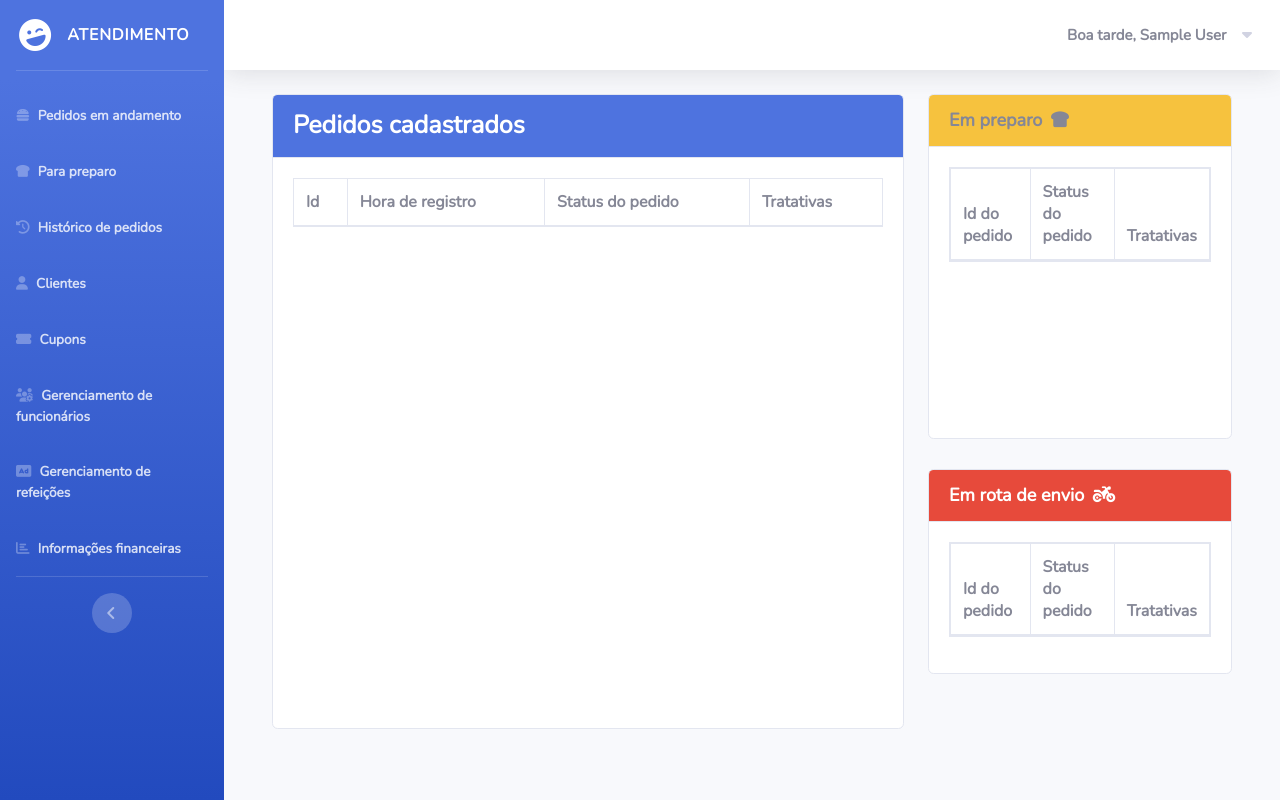
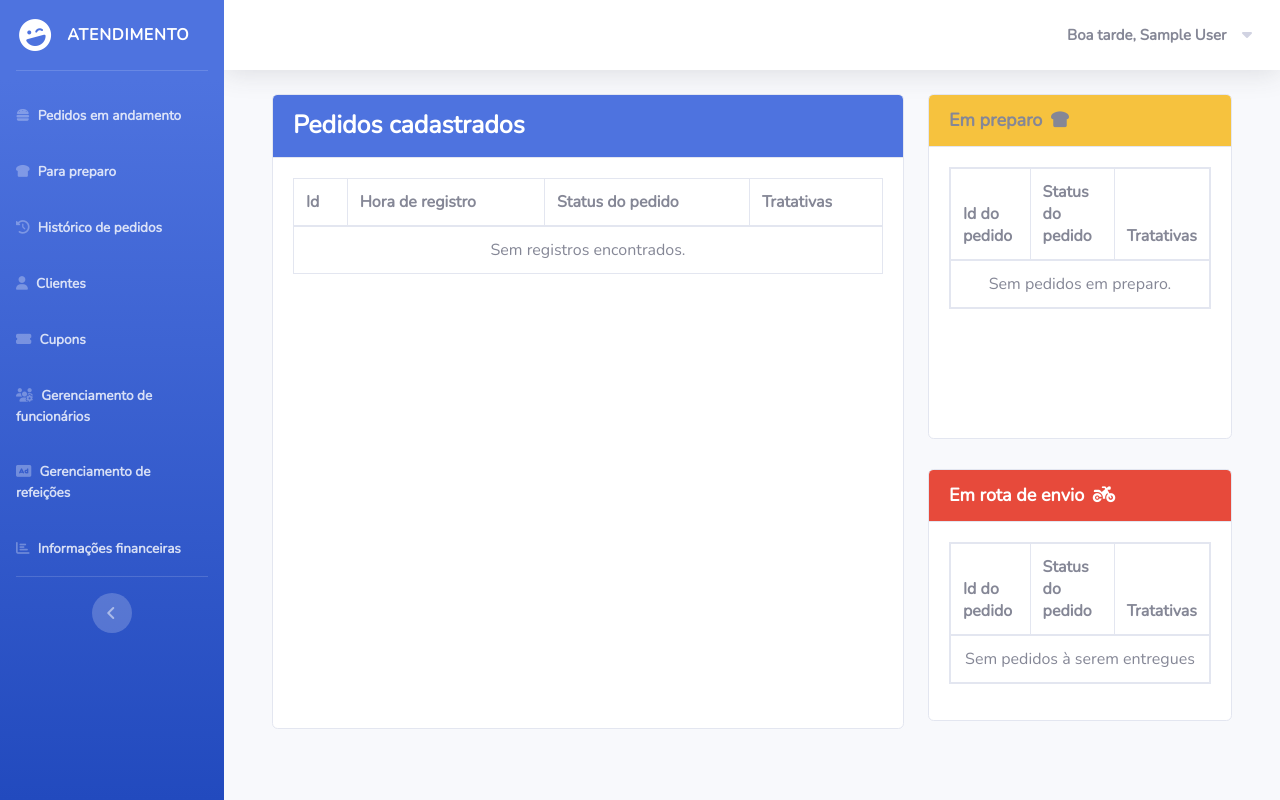
Before and after one commit to gabrieltec97/E-Burguers, a Laravel app: page /home in a window 1280 px wide. Run offline with Laravel 8, Linux system fonts and the light colour scheme; the visitor is signed in with stand-in values (Sample User, id 1); data that the repository does not hold is empty; some libraries are stand-ins or nearby versions.

Commit message:
mudanças inúteis

```diff
--- a/app/Http/Controllers/HomeController.php
+++ b/app/Http/Controllers/HomeController.php
@@ -24,7 +24,7 @@ class HomeController extends Controller
      */
     public function index()
     {
-        $registered = DB::table('orders')->select('id', 'hour', 'status')->where('status', '=', 'Pedido registrado')->simplePaginate(8);
+        $registered = DB::table('orders')->select('id', 'hour', 'status')->where('status', '=', 'Pedido registrado')->paginate(11);
         $prepare = DB::table('orders')->where('status', '=', 'Em preparo')->orWhere('status', '=', 'Pronto')->simplePaginate(2);
         $ready = DB::table('orders')->where('status', '=', 'Em rota de entrega')->orWhere('status', '=', 'Pronto para ser retirado no restaurante')->simplePaginate(2);
 
--- a/app/Http/Controllers/LiveSearch.php
+++ b/app/Http/Controllers/LiveSearch.php
@@ -70,7 +70,7 @@ class LiveSearch extends Controller
             }
             $data = array(
                 'table_data'  => $output,
-                'total_data'  => $total_row
+                'total_data'  => $total_row,
             );
 
             echo json_encode($data);
--- a/public/js/ajax-atualizar.js
+++ b/public/js/ajax-atualizar.js
@@ -11,7 +11,9 @@ $(document).ready(() => {
                 var valorAtual = data.length;
 
                 if (valorAnterior != valorAtual){
-                    location.reload();
+                    // location.reload();
+                    console.log(valorAnterior)
+                    console.log(valorAtual)
                 }
 
 
--- a/resources/views/home.blade.php
+++ b/resources/views/home.blade.php
@@ -45,7 +45,7 @@
                             <th scope="col">Tratativas</th>
                         </tr>
                         </thead>
-
+                        <tbody>
                         @if(count($registered) != 0)
                             @foreach($registered as $reg)
                                 <tr>
@@ -115,13 +115,14 @@
 
         </tr>
         @endforeach
+        @else
+            <tr>
+                <td align="center" colspan="6">Sem registros encontrados.</td>
+            </tr>
         @endif
                         </tbody>
                     </table>
 
-        <div class="col-6 offset-4 offset-xl-4">
-            <span>{{ $registered->links() }}</span>
-        </div>
                 </div>
             </div>
         </div>
@@ -211,6 +212,10 @@
                                                    </td>
                                </tr>
                            @endforeach
+                @else
+                    <tr>
+                        <td align="center" colspan="3">Sem pedidos em preparo.</td>
+                    </tr>
                            @endif
             </div>
 
@@ -304,6 +309,10 @@
                                             </td>
                                         </tr>
                                     @endforeach
+                @else
+                    <tr>
+                        <td align="center" colspan="3">Sem pedidos à serem entregues</td>
+                    </tr>
                                 @endif
 
                             </tbody>
@@ -343,5 +352,4 @@
 {{ $prepa->status }}
 @endforeach"
 >
-
 @endsection
--- a/routes/web.php
+++ b/routes/web.php
@@ -98,6 +98,8 @@ Route::get('/home', 'HomeController@index')->name('home');
 
 Route::get('/dados', 'HomeController@getData')->name('dados');
 
+//Rotas Ajax
+
 Route::get('/ajaxpreparo', 'HomeController@getPrepare')->name('prepajax');
 
 Route::get('/ajaxcozinha', 'HomeController@getKitchen')->name('cozjax');
```
Also changed, not shown: resources/views/Orders/list.blade.php (+5 -4 lines).
